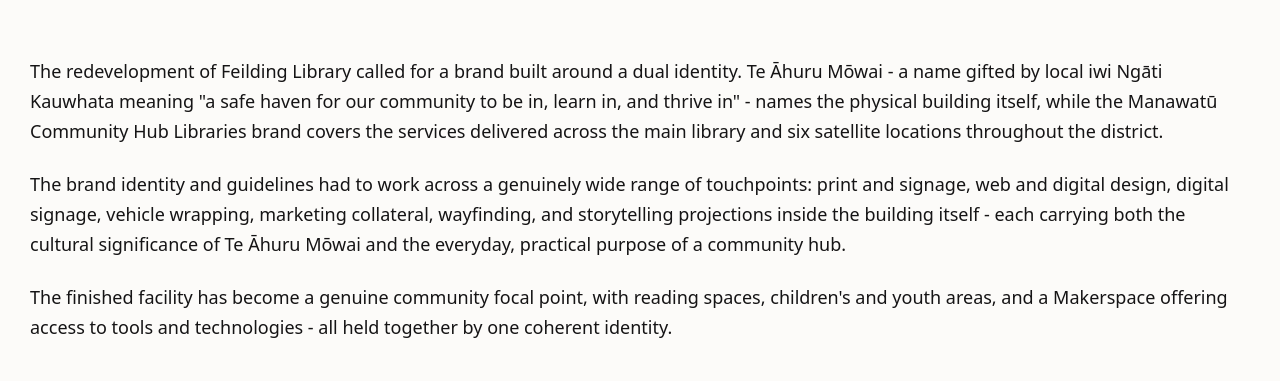
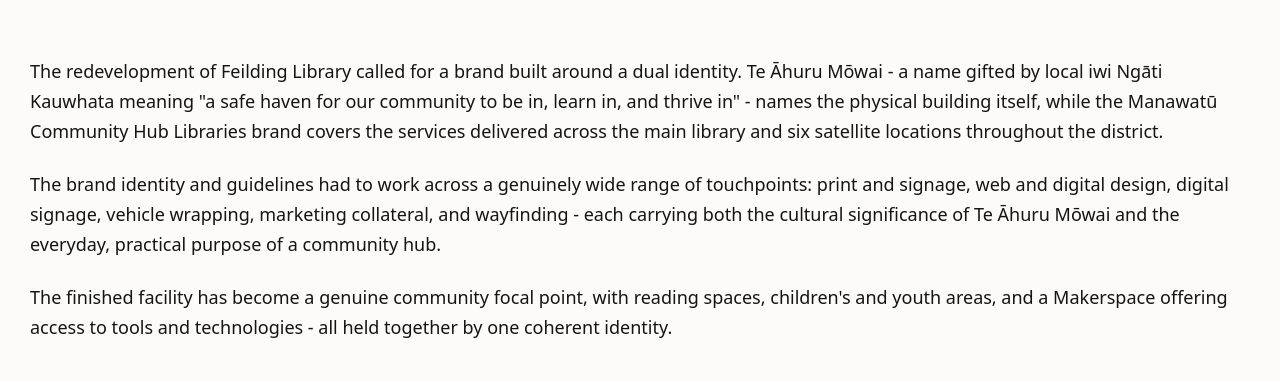
Before and after one commit to LouStanton/FluxnFlow, a plain HTML site: page work/manawatu-hub-libraries.html in a window 1280 px wide. Shown: the part 1337-1718 px from the top of the page. Drawn offline with Linux system fonts and the light colour scheme; a web font is replaced by a local one.

Commit message:
Switch on AoG panel line; drop storytelling projections from MCHL text
Co-Authored-By: Claude Opus 5.5 <noreply@anthropic.com>

```diff
--- a/work/manawatu-hub-libraries.html
+++ b/work/manawatu-hub-libraries.html
@@ -73,7 +73,7 @@
 
       <div class="case-body" data-reveal>
         <p>The redevelopment of Feilding Library called for a brand built around a dual identity. Te Āhuru Mōwai - a name gifted by local iwi Ngāti Kauwhata meaning "a safe haven for our community to be in, learn in, and thrive in" - names the physical building itself, while the Manawatū Community Hub Libraries brand covers the services delivered across the main library and six satellite locations throughout the district.</p>
-        <p>The brand identity and guidelines had to work across a genuinely wide range of touchpoints: print and signage, web and digital design, digital signage, vehicle wrapping, marketing collateral, wayfinding, and storytelling projections inside the building itself - each carrying both the cultural significance of Te Āhuru Mōwai and the everyday, practical purpose of a community hub.</p>
+        <p>The brand identity and guidelines had to work across a genuinely wide range of touchpoints: print and signage, web and digital design, digital signage, vehicle wrapping, marketing collateral, and wayfinding - each carrying both the cultural significance of Te Āhuru Mōwai and the everyday, practical purpose of a community hub.</p>
         <p>The finished facility has become a genuine community focal point, with reading spaces, children's and youth areas, and a Makerspace offering access to tools and technologies - all held together by one coherent identity.</p>
       </div>
 
```
Also changed, not shown: index.html (+0 -2 lines).
